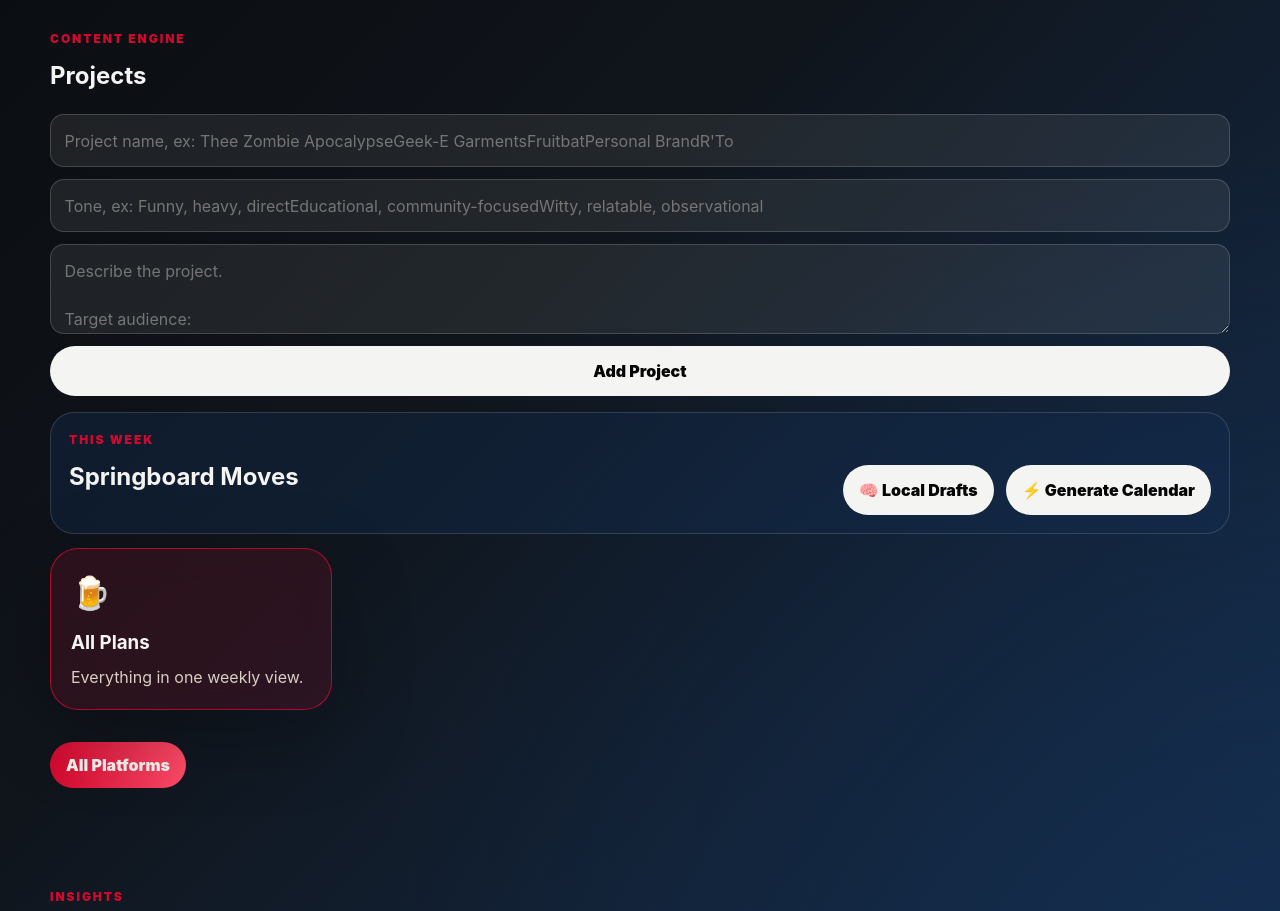
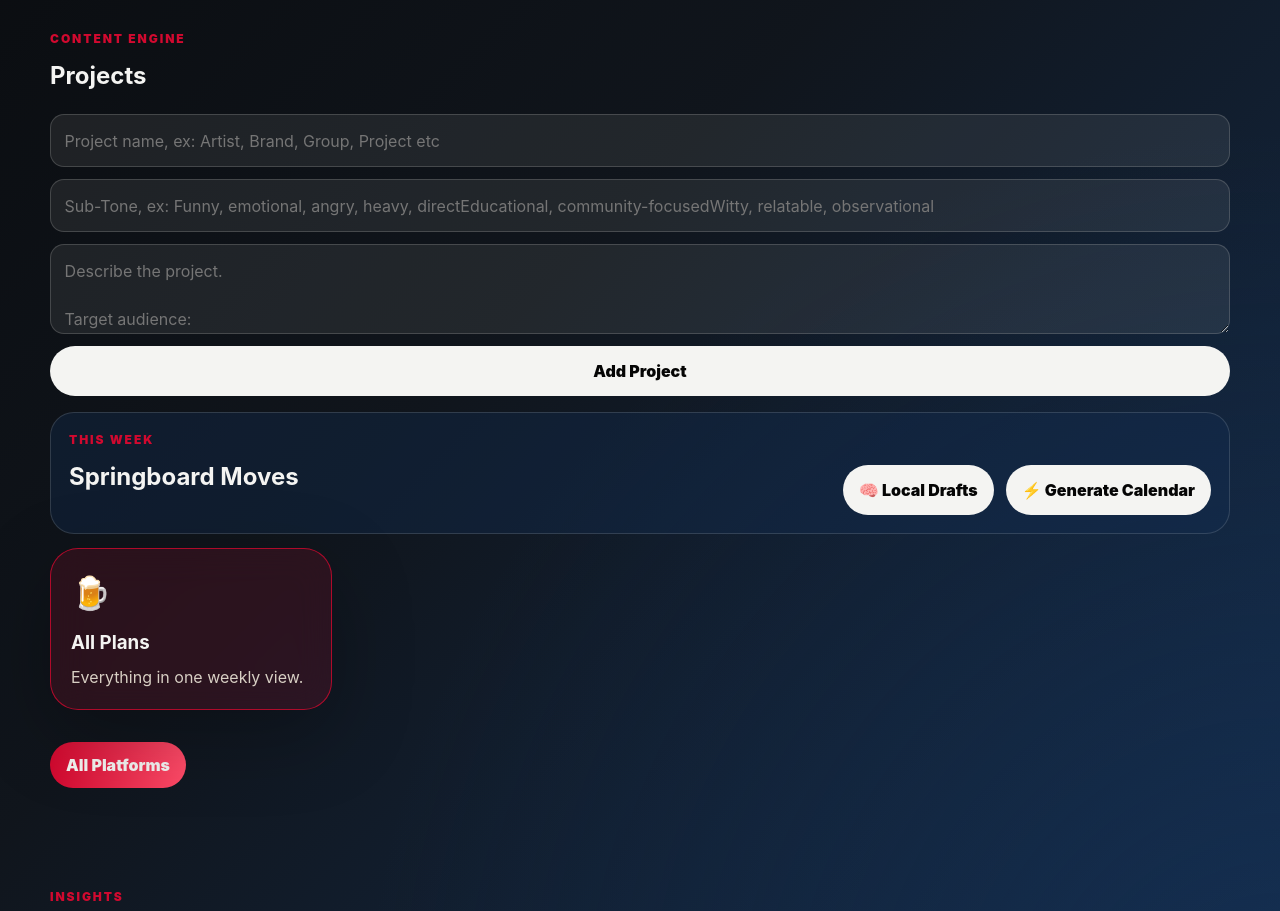
Before and after one commit to rtocastro/planweiser, a React (Vite) app: page / in a window 1280 px wide. Shown: the part 995-1906 px from the top of the page. Built offline with nearby package versions, Linux system fonts and the light colour scheme.

Commit message:
updated placeholders

```diff
--- a/src/components/ProjectManager.jsx
+++ b/src/components/ProjectManager.jsx
@@ -243,17 +243,13 @@ function ProjectManager({
 
             <form className="mini-form" onSubmit={addContentProject}>
                 <input
-                    placeholder="Project name, ex: Thee Zombie Apocalypse
-Geek-E Garments
-Fruitbat
-Personal Brand
-R'To"
+                    placeholder="Project name, ex: Artist, Brand, Group, Project etc"
                     value={newProject.name}
                     onChange={(e) => updateProject("name", e.target.value)}
                 />
 
                 <input
-                    placeholder="Tone, ex: Funny, heavy, direct
+                    placeholder="Sub-Tone, ex: Funny, emotional, angry, heavy, direct
 Educational, community-focused
 Witty, relatable, observational"
                     value={newProject.tone}
@@ -264,10 +260,10 @@ Witty, relatable, observational"
                     placeholder="Describe the project.
 
 Target audience:
-Cat lovers, skaters, musicians...
+Cat lovers, skaters, musicians, actors, photographers...
 
 Assets available:
-Photos, reels, memes, videos...
+Photos, reels, memes, videos etc...
 
 Current goals:
 Promote apparel/wearables,
```
